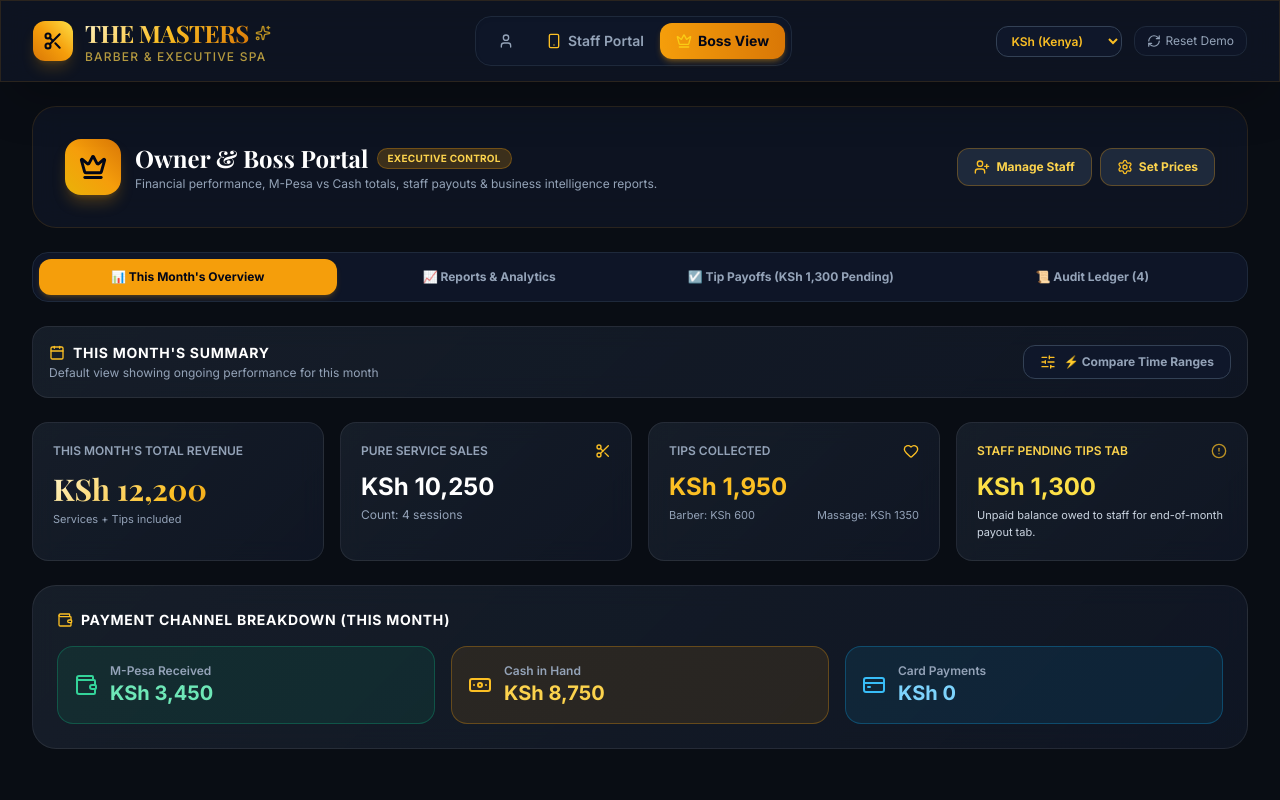
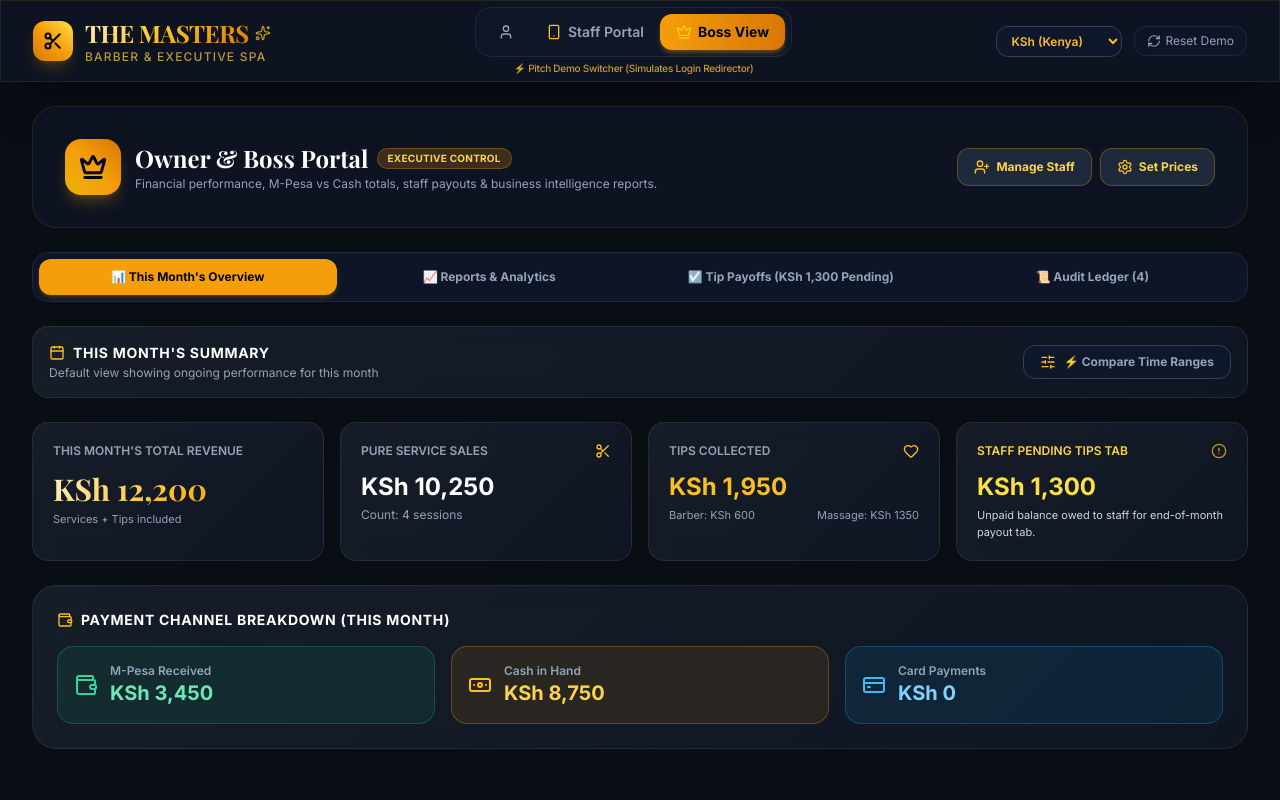
Before and after one commit to stevedev-ops/masters_frontend, a React (Vite) app: page / in a window 1280 px wide. Shown: the top 800 px of the page. Built offline with nearby package versions, Linux system fonts and the light colour scheme; a web font is replaced by a local one.

Commit message:
Docs & UI: update pitch demo switcher notice in navbar

```diff
--- a/src/components/Navbar.jsx
+++ b/src/components/Navbar.jsx
@@ -1,6 +1,6 @@
 import React from 'react';
 import { useApp } from '../context/AppContext';
-import { Crown, Smartphone, User, RefreshCw, Scissors, Sparkles } from 'lucide-react';
+import { Crown, Smartphone, User, RefreshCw, Scissors, Sparkles, ShieldAlert } from 'lucide-react';
 
 export default function Navbar() {
   const { currentView, setCurrentView, resetDemoData, currency, setCurrency } = useApp();
@@ -31,7 +31,8 @@ export default function Navbar() {
             </div>
           </div>
 
-          {/* Quick Role Switcher Tabs */}
+          {/* Quick Role Switcher Tabs (Demo Pitch Mode) */}
+          <div className="flex flex-col items-center">
             <nav className="flex items-center bg-slate-900/90 p-1 sm:p-1.5 rounded-2xl border border-slate-800 shadow-inner">
               <button
                 onClick={() => setCurrentView('customer')}
@@ -69,6 +70,10 @@ export default function Navbar() {
                 <span className="font-bold">Boss View</span>
               </button>
             </nav>
+            <span className="text-[10px] text-amber-400/80 font-medium tracking-tight hidden md:inline mt-1">
+              ⚡ Pitch Demo Switcher (Simulates Login Redirector)
+            </span>
+          </div>
 
           {/* Right Utils */}
           <div className="hidden md:flex items-center space-x-3">
```
Lines whose indentation alone changed are shown as unchanged.
